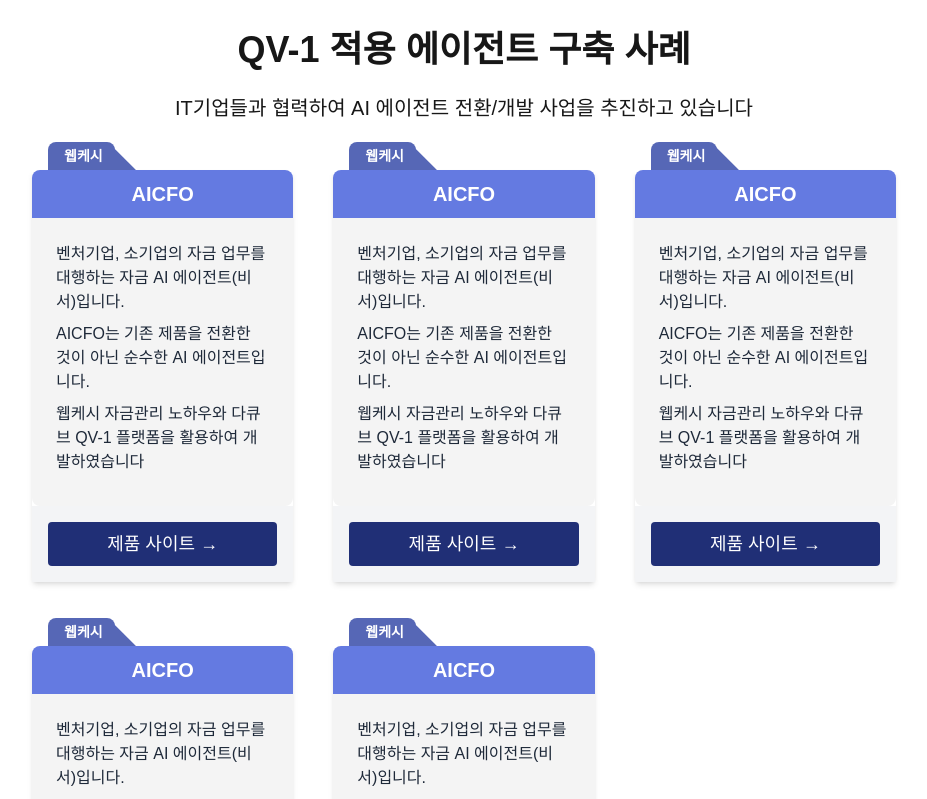
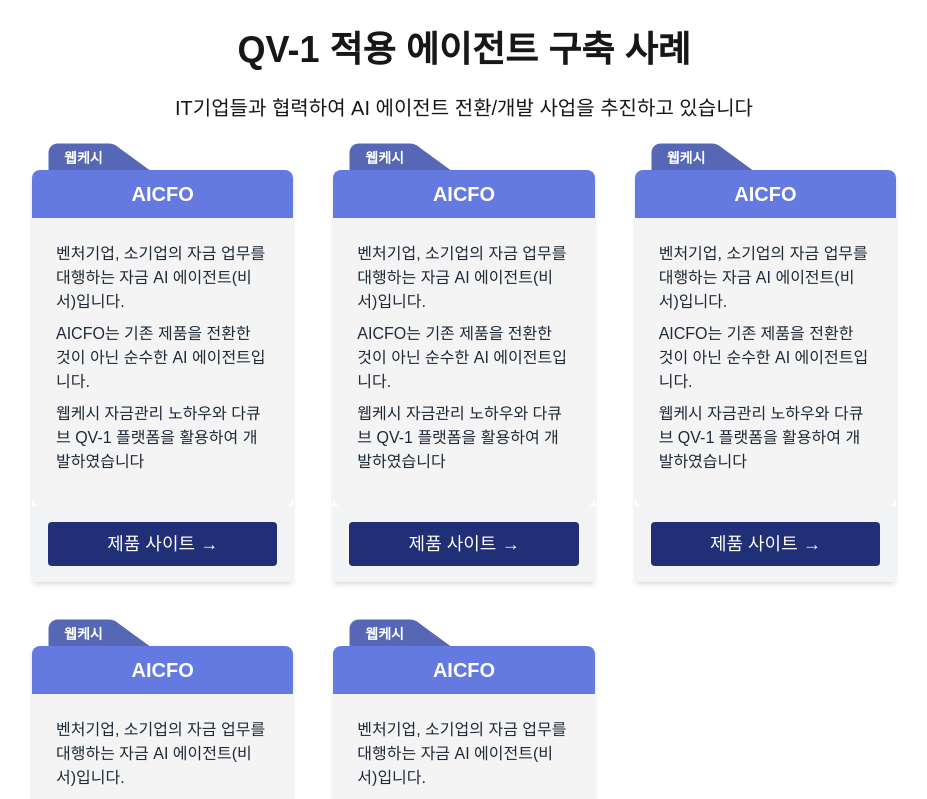
Before and after one commit to sysys10/dqv_home, a Next.js app: page / in a window 1280 px wide. Shown: the part 1760-2559 px from the top of the page, without its empty margins (176-1103 px from the left). Built offline with nearby package versions, Linux system fonts and the light colour scheme.

Commit message:
chore: 폴더 탭 svg로 바꿈

```diff
--- a/src/app/page.tsx
+++ b/src/app/page.tsx
@@ -18,7 +18,7 @@
     <AnimatePresence>
       <div>
         <TopNav />
-        <motion.main className="w-full pt-32 md:pt-40 max-w-4xl mx-auto pb-20 px-4">
+        <main className="w-full pt-32 md:pt-40 max-w-4xl mx-auto pb-20 px-4">
           <SectionHeader
             title="SYSTEM to AGENT, 시스템의 에이전트화"
             subtitle={
@@ -132,7 +132,7 @@
               ))}
             </motion.div>
           </motion.div>
-        </motion.main>
+        </main>
       </div>
     </AnimatePresence>
   )
--- a/src/components/ui/ExampleFolder.tsx
+++ b/src/components/ui/ExampleFolder.tsx
@@ -26,7 +26,7 @@
         boxShadow: '0 10px 25px rgba(0, 0, 0, 0.1)',
       }}
     >
-      <motion.div
+      {/* <motion.div
         className="bg-[#5667B6] rounded-t-lg h-7 font-bold -z-10 absolute top-0 -translate-y-full left-4 py-1 pl-4 pr-3 text-white text-sm"
         initial={{ x: -20, opacity: 0 }}
         whileInView={{ x: 0, opacity: 1 }}
@@ -37,6 +37,25 @@
         <div className="absolute -top-1 left-14 right-0 -z-20 h-full">
           <div className="bg-[#5667B6] h-full w-16 rounded-l-full rotate-45 transform origin-top-left"></div>
         </div>
+      </motion.div> */}
+      <motion.div
+        className="absolute -top-8 left-4 right-0 -z-20 h-full"
+        initial={{ x: -20, opacity: 0 }}
+        whileInView={{ x: 0, opacity: 1 }}
+        viewport={{ once: true }}
+        transition={{ duration: 0.3, delay: 0.2 }}
+      >
+        <svg xmlns="http://www.w3.org/2000/svg" width="124" height="60" viewBox="0 0 164 67" fill="none">
+          <path
+            d="M0.687866 12.9563C0.687866 6.32889 6.06045 0.956299 12.6879 0.956299H80.3993C89.7881 0.956299 97.3992 8.56746 97.3992 17.9563V46.8808C97.3992 48.5376 96.0561 49.8808 94.3992 49.8808H3.68786C2.03101 49.8808 0.687866 48.5376 0.687866 46.8808V12.9563Z"
+            fill="#5667B6"
+          />
+          <path
+            d="M81.2169 4.37318C84.021 2.33578 87.818 2.33578 90.622 4.37318L133.236 35.3365C139.505 39.8919 136.283 49.8085 128.533 49.8085H43.3057C35.5561 49.8085 32.3338 39.8919 38.6032 35.3365L81.2169 4.37318Z"
+            fill="#5667B6"
+          />
+        </svg>
+        <p className="text-white font-bold absolute top-2.5 text-sm left-4">{folder}</p>
       </motion.div>
       <motion.div
         className="bg-[#647AE1] rounded-t-lg py-2.5 text-white text-xl font-bold text-center"
```
